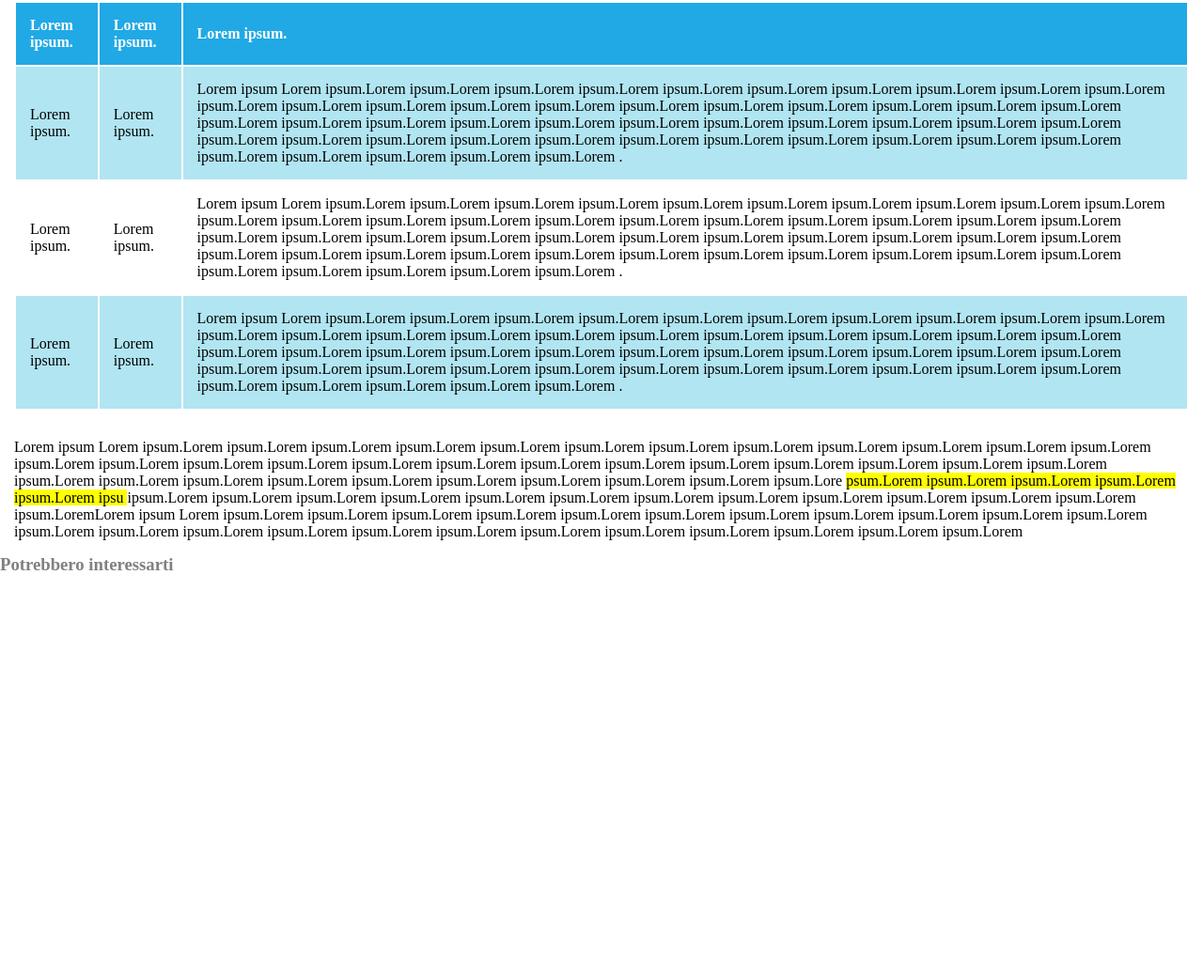
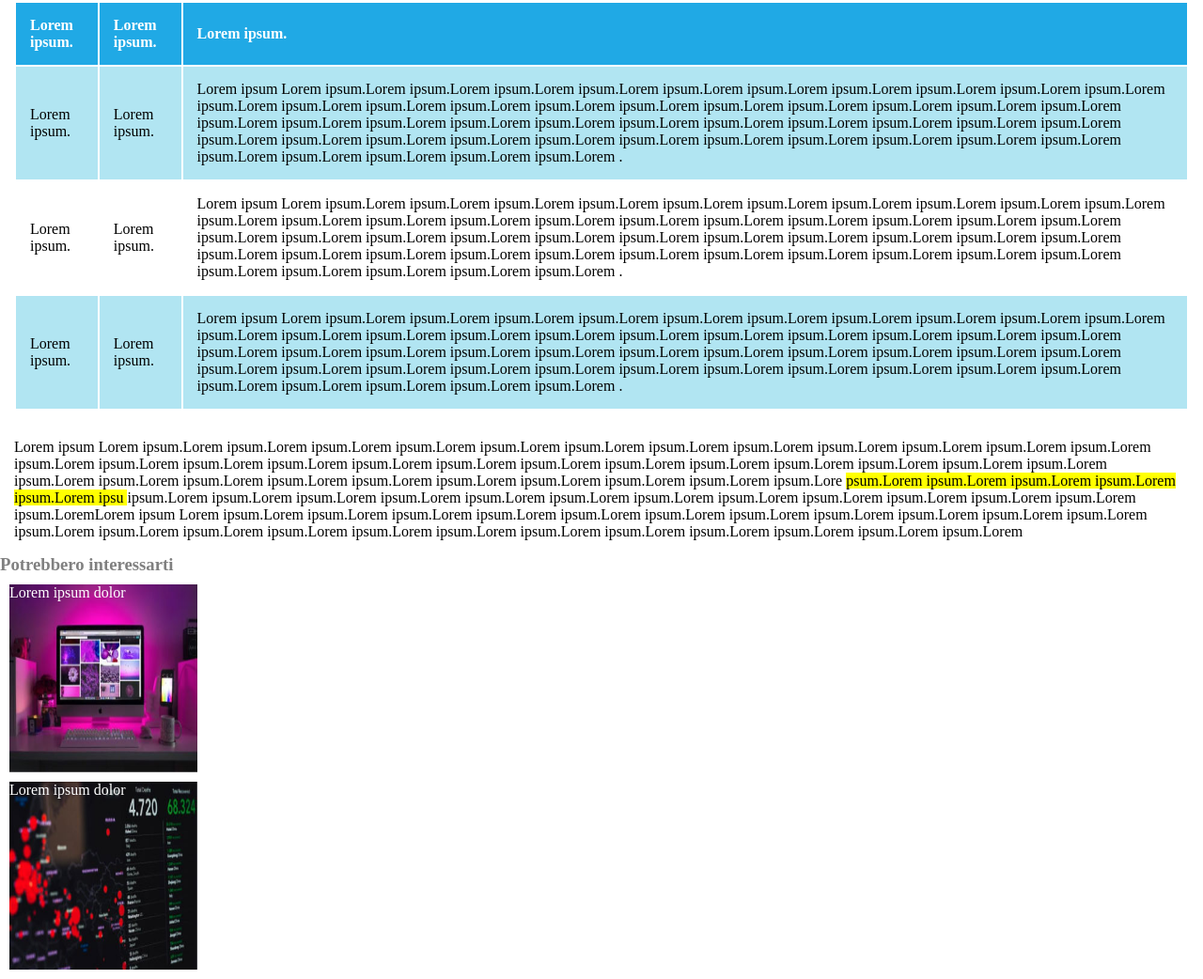
Before and after one commit to alessandro-cordoglio/html-css-booleaner, a plain HTML site: page index.html in a window 1280 px wide. Shown: the part 922-1964 px from the top of the page at 94% size. Before the commit the page ends 1534 px from the top, so only its background shows below. Drawn offline with Linux system fonts and the light colour scheme.

Commit message:
terminata formattazione footer.  fine

```diff
--- a/css/style.css
+++ b/css/style.css
@@ -1,9 +1,10 @@
+/*SPAZIATO GLI ELEMENTI DI TUTTO IL FILE*/
 *{
     margin: 0;
     padding: 0;
     box-sizing: border-box;
 }
-
+/* FORMATTAZIONE STILE DEL BACKGROUND DELL'HEADER */
 .bg{
     background:url(../img/pattern.png);
     background-color: #4EA0FF;
@@ -12,6 +13,7 @@
     height: 120px;
 }
 
+/* FORMATTAZIONE STILE DEL LOGO ALL'INTERNO DELL'HEADER */
 #logo{
     width: 200px;
     height: 200px;
@@ -19,20 +21,23 @@
     padding-bottom: 30px;
 }
 
+/* CREATO LEGGERO DISTACCO TRA TESTO HEADER E TESTO DEL MAIN */
 main{
     margin: 15px;
 }
 
-
+/* STILE INTESTAZIONE TABELLA */
 #intestazione{
     background-color:  #20A9E5;
     color: white;
 }
+/* TENTATO DI RENDERE LA TABELLA GUARDABILE CON SCARSI RISULTATI */
 th,td,tr{
     text-align: left;
     padding: 15px;
     margin: 0;
 }
+/* AGGIUNTO COLORE SOLO SULLE CELLE DISPARI */
 tr:nth-child(odd) {
     background-color:#B1E5F2;
 }
@@ -44,3 +49,23 @@ p{
 h3{
     color: #808080 ;
 }
+
+/* DATO STILE AD ENTRAMBI I DIV DEL FOOTER */
+.imgfooter{
+    background-size: 200px 200px;
+    color: white;
+    background-repeat: no-repeat;
+    text-align: left;
+    height: 200px;
+    width: 200px;
+    margin: 10px;
+}
+/* IMG DEL PRIMO DIV */
+#img1{
+    background-image: url(../img/monitor.jpg);
+
+}
+/* IMG DEL SECONDO DIV */
+#img2{
+    background-image: url(../img/graph.jpg);
+}
--- a/index.html
+++ b/index.html
@@ -45,7 +45,9 @@
             <li>Lorem ipsum dolor sit amet, consectetur adipiscing elit, sed do eiusmod tempor incididunt ut labore et dolore magna aliqua.</li>
             <li>Lorem ipsum dolor sit amet, consectetur adipiscing elit, sed do eiusmod tempor incididunt ut labore et dolore magna aliqua.</li>
         </ul>
-        <!-- inizio table tutta fottuta non capisco perchè-->
+
+        <!-- !!!!inizio table tutta fottuta non capisco perchè!!!!!!!-->
+
         <table>
             <thead>
                 <tr id="intestazione">
@@ -81,9 +83,15 @@
             ipsum.Lorem ipsum.Lorem ipsum.Lorem ipsum.Lorem ipsum.Lorem ipsum.Lorem ipsum.Lorem ipsum.Lorem ipsum.Lorem ipsum.Lorem ipsum.Lorem ipsum.Lorem ipsum.LoremLorem ipsum Lorem ipsum.Lorem ipsum.Lorem ipsum.Lorem ipsum.Lorem ipsum.Lorem ipsum.Lorem ipsum.Lorem ipsum.Lorem ipsum.Lorem ipsum.Lorem ipsum.Lorem ipsum.Lorem ipsum.Lorem ipsum.Lorem ipsum.Lorem ipsum.Lorem ipsum.Lorem ipsum.Lorem ipsum.Lorem ipsum.Lorem ipsum.Lorem ipsum.Lorem ipsum.Lorem
         </p>
     </main>
-    <footer>
+    <footer> <!-- inizio struttura footer -->
         <h3>Potrebbero interessarti</h3>
-
+            <!-- costruzione di div che condividono la stessa classe -->
+            <div class="imgfooter" id="img1">
+                Lorem ipsum dolor
+            </div>
+            <div class="imgfooter" id="img2">
+                Lorem ipsum dolor
+            </div>
     </footer>
 </body>
 </html>
```
